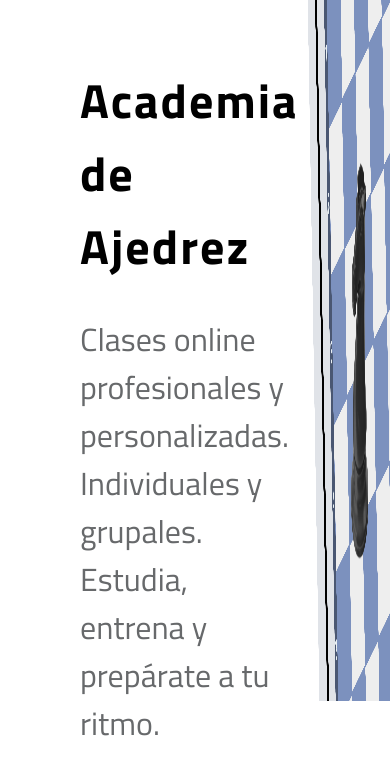
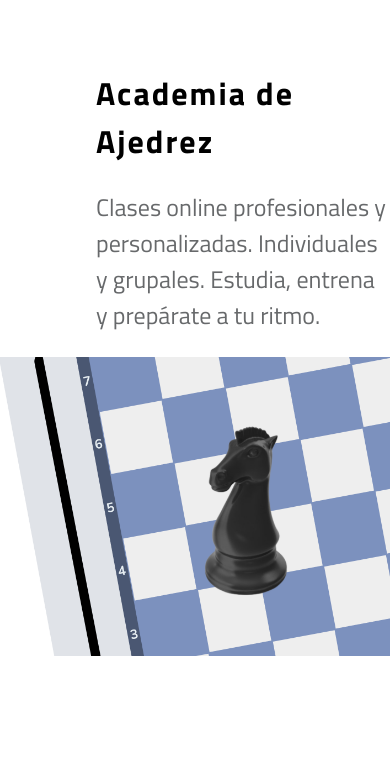
Before and after one commit to memocayar/academia-ajedrez, a React (Create React App) app: page / in a window 390 px wide. Shown: the top 774 px of the page. Built offline with nearby package versions, Linux system fonts and the light colour scheme.

Commit message:
primer avance banner responsive

```diff
--- a/src/componentes/banner.css
+++ b/src/componentes/banner.css
@@ -1,38 +1,44 @@
 #contenedor {
-  display: flex;
-  justify-content: space-between;
+  display: grid;
+  grid-template-columns: repeat(auto-fit, minmax(300px, 1fr));
+  grid-template-rows: auto;
+
 }
 
+
 #textos {
-  margin-left: 5em;
-  margin-top: 2em;
+  margin-left: 6em;
+  margin-top: 3em;
 }
 
 #titulo {
   color: #000;
   font-family: "Titillium Web";
-  font-size: 48px;
+  font-size: 2em;
   font-style: normal;
   font-weight: 700;
   line-height: normal;
   letter-spacing: 2px;
+  margin-bottom: 10px;
 }
 
 #parrafo {
   color: #67696B;
   font-family: "Titillium Web";
-  font-size: 32px;
+  font-size: 1.5em;
   font-style: normal;
   font-weight: 400;
-  line-height: 48px; /* 150% */
+  line-height: 1.5; /* 150% */
 }
 
 #contenedorImagen {
   display: flex;
-  justify-content: end;
+  justify-content: flex-end;
+
 }
 
 #imagen {
-width: 90%;
-height: 90%;
+width: 100%;
+max-width: 500px;
+height: auto;
 }
```
